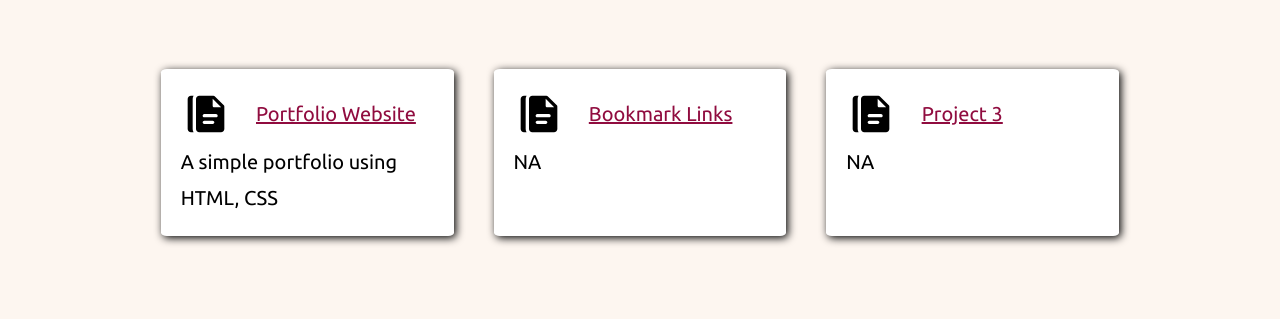
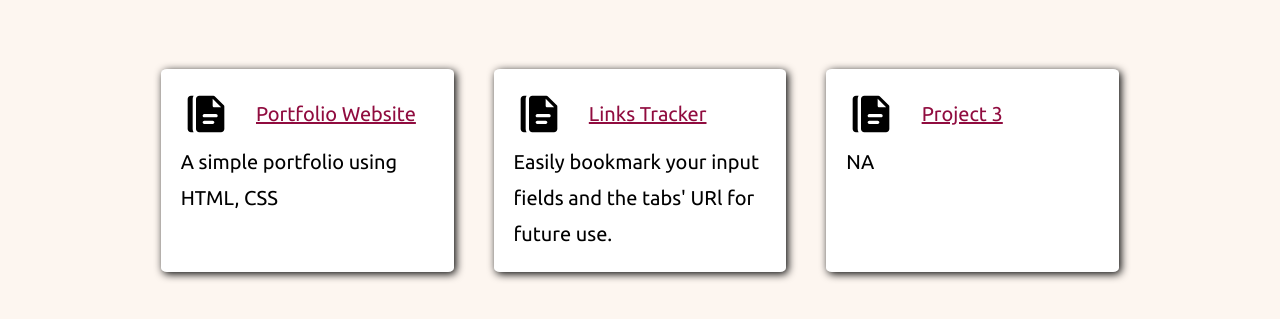
Before and after one commit to ritikkumar-agrawal/NewPortfolio, a plain HTML site: page Projects.html in a window 1280 px wide. Shown: the part 197-516 px from the top of the page. Drawn offline with Linux system fonts and the light colour scheme.

Commit message:
Update Projects.html

```diff
--- a/Projects.html
+++ b/Projects.html
@@ -58,11 +58,11 @@
             <div class="pr">
                 <div class="head">
                     <img src="Icons/ProjectIcon.svg" alt="" width="50px" height="50px" >
-                    <a class="link" href="https://github.com/ritikkumar-agrawal/LinksTracker">Bookmark Links</a>
+                    <a class="link" href="https://github.com/ritikkumar-agrawal/LinksTracker">Links Tracker</a>
                 </div>
                 <div class="description">
                     <!-- A simple portfolio using HTML, CSS -->
-                    NA
+                    Easily bookmark your input fields and the tabs' URl for future use.
                 </div>
             </div>
             <div class="pr">
```
